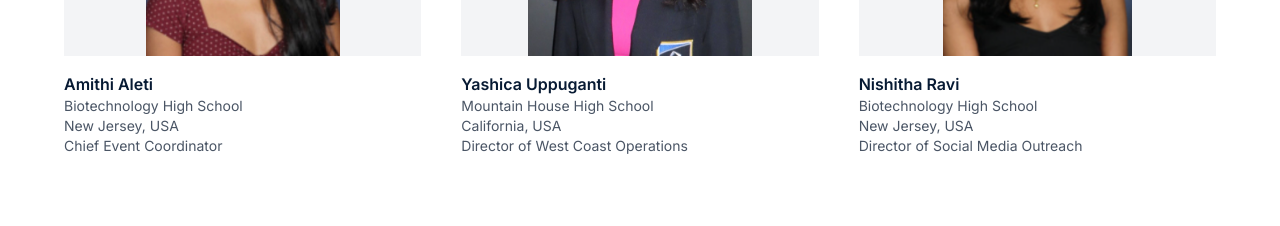
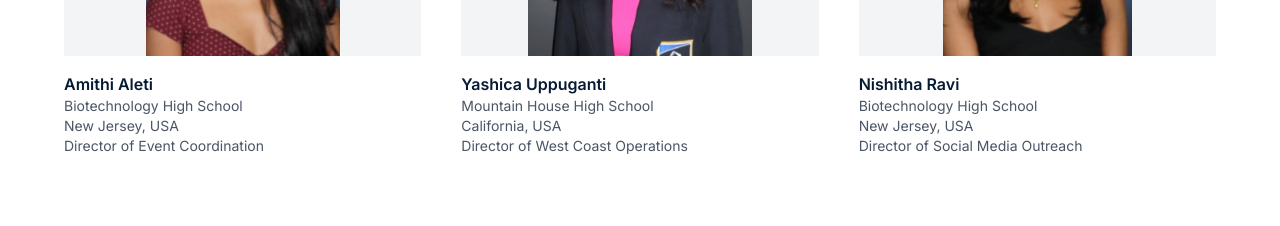
Before and after one commit to nchikyal/fly-website, a Next.js app: page /board in a window 1280 px wide. Shown: the part 1180-1406 px from the top of the page. Built offline with nearby package versions, Linux system fonts and the light colour scheme; a web font is replaced by a local one.

Commit message:
changed name of a board member

```diff
--- a/app/board/page.tsx
+++ b/app/board/page.tsx
@@ -80,7 +80,7 @@ export default function Board() {
               <p className="mt-4 font-semibold">Amithi Aleti</p>
               <p className="text-sm text-gray-600">Biotechnology High School</p>
               <p className="text-sm text-gray-600">New Jersey, USA</p>
-              <p className="text-sm text-gray-600">Chief Event Coordinator</p>
+              <p className="text-sm text-gray-600">Director of Event Coordination</p>
             </div>
 
             <div>
```
